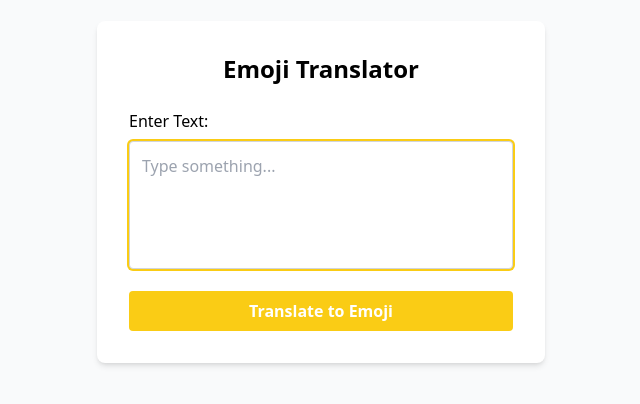
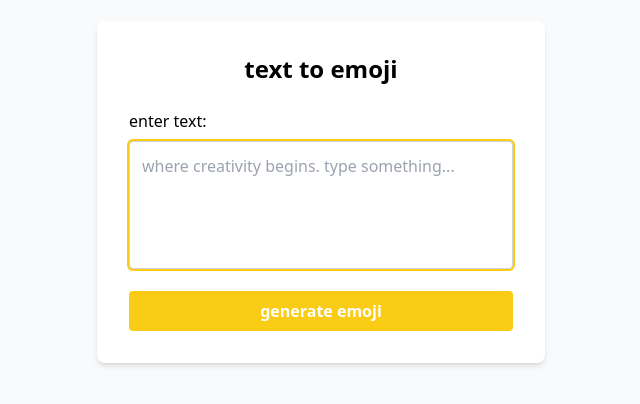
Before and after one commit to hecker/emoji.cx, a Next.js app: page / in a window 1280 px wide. Shown: the part 208-612 px from the top of the page, without its empty margins (319-959 px from the left). Built offline with nearby package versions, Linux system fonts and the light colour scheme.

Commit message:
change text style to lowercase

```diff
--- a/app/layout.tsx
+++ b/app/layout.tsx
@@ -2,7 +2,7 @@ import "./globals.css";
 
 export const metadata = {
   title: "emoji.cx",
-  description: "🤓 Text to Emoji, based on AI.",
+  description: "😁 text to emoji",
   icons: {
     icon: "/favicon.ico",
     shortcut: "/favicon-32x32.png",
--- a/app/page.tsx
+++ b/app/page.tsx
@@ -178,10 +178,7 @@ export default function HomePage() {
 
       // Handle the default "❓" emoji case
       let colorResult;
-      if (result === "❓") {
-        colorResult = "#6B7280"; // Gray color for the "❓" emoji
-        console.log("Color set for ❓ emoji:", colorResult);
-      } else {
+
       const colorResponse = await fetch("/api/emoji-color", {
         method: "POST",
         headers: {
@@ -197,7 +194,6 @@ export default function HomePage() {
       colorResult = await colorResponse.text();
       colorResult = colorResult.trim();
       console.log("Color received from OpenAI:", colorResult);
-      }
 
       const isValidHexColor = /^#([0-9A-Fa-f]{6})$/.test(colorResult);
       if (!isValidHexColor) {
@@ -260,18 +256,16 @@ export default function HomePage() {
           </div>
         )}
         <div className="bg-white p-8 rounded-lg shadow-md">
-          <h1 className="text-2xl font-bold mb-6 text-center">
-            Emoji Translator
-          </h1>
+          <h1 className="text-2xl font-bold mb-6 text-center">text to emoji</h1>
           <form ref={formRef} onSubmit={handleSubmit}>
             <label htmlFor="text" className="block font-medium mb-2">
-              Enter Text:
+              enter text:
             </label>
             <textarea
               ref={textAreaRef}
               id="text"
               className="w-full h-32 p-3 border border-gray-300 rounded focus:outline-none focus:ring-2 focus:ring-[var(--main-color)] resize-none"
-              placeholder="Type something..."
+              placeholder="where creativity begins. type something..."
               value={text}
               onChange={(event) => setText(event.target.value)}
               onKeyDown={handleKeyDown}
@@ -308,32 +302,32 @@ export default function HomePage() {
                   ></path>
                 </svg>
               )}
-              {isLoading ? "Translating..." : "Translate to Emoji"}
+              {isLoading ? "generating..." : "generate emoji"}
             </button>
           </form>
           {emoji && (
             <div className="mt-8">
               <h2 className="text-xl font-semibold mb-4 text-center">
-                Suggested Emoji
+                how do you like this one?
               </h2>
               <div className="bg-gray-100 p-6 rounded-lg shadow flex flex-col items-center">
                 <div className="text-6xl mb-4">{emoji.emoji}</div>
                 <div className="w-full">
                   <div className="flex items-center mb-2">
                     <span className="font-medium text-gray-600 mr-2">
-                      Unicode:
+                      unicode:
                     </span>
                     <span className="text-gray-800">{emoji.unicode}</span>
                   </div>
                   <div className="flex items-center mb-2">
                     <span className="font-medium text-gray-600 mr-2">
-                      Description:
+                      description:
                     </span>
                     <span className="text-gray-800">{emoji.description}</span>
                   </div>
                   <div className="flex items-center mb-4">
                     <span className="font-medium text-gray-600 mr-2">
-                      Color:
+                      color:
                     </span>
                     <span className="text-gray-800">{emoji.color}</span>
                     <span
@@ -365,7 +359,7 @@ export default function HomePage() {
                         d="M8 16l4-4 4 4m0 0l-4-4-4 4"
                       ></path>
                     </svg>
-                    Copy Emoji
+                    copy emoji
                   </button>
                 </div>
               </div>
```
Lines whose indentation alone changed are shown as unchanged.
